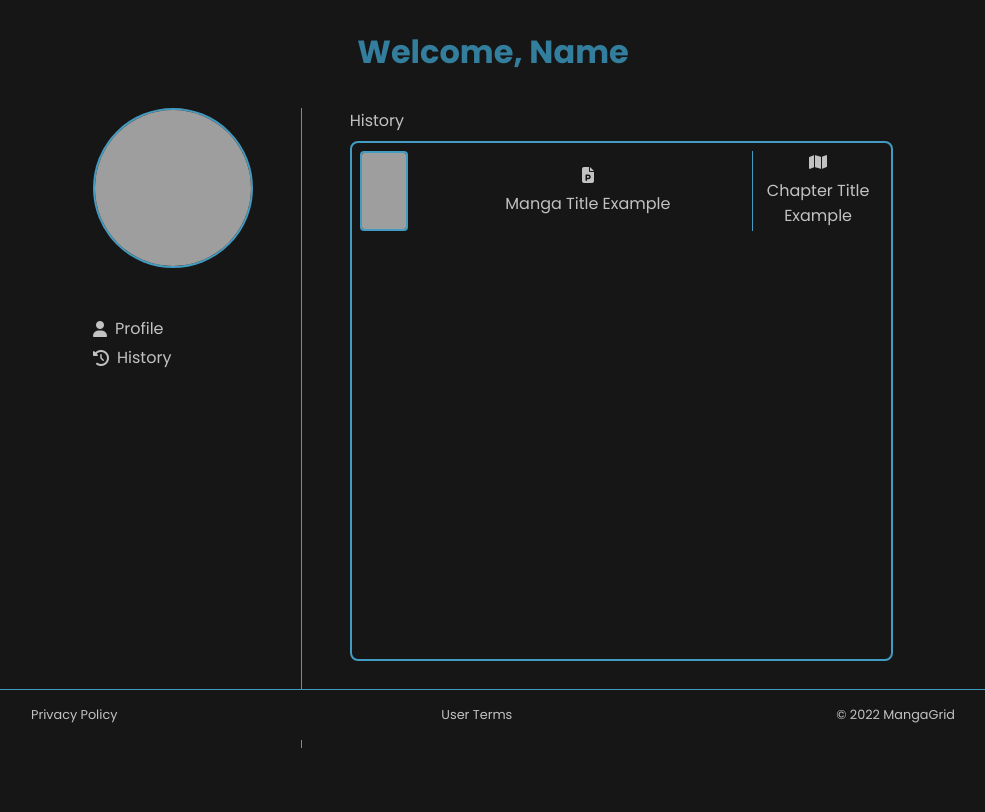
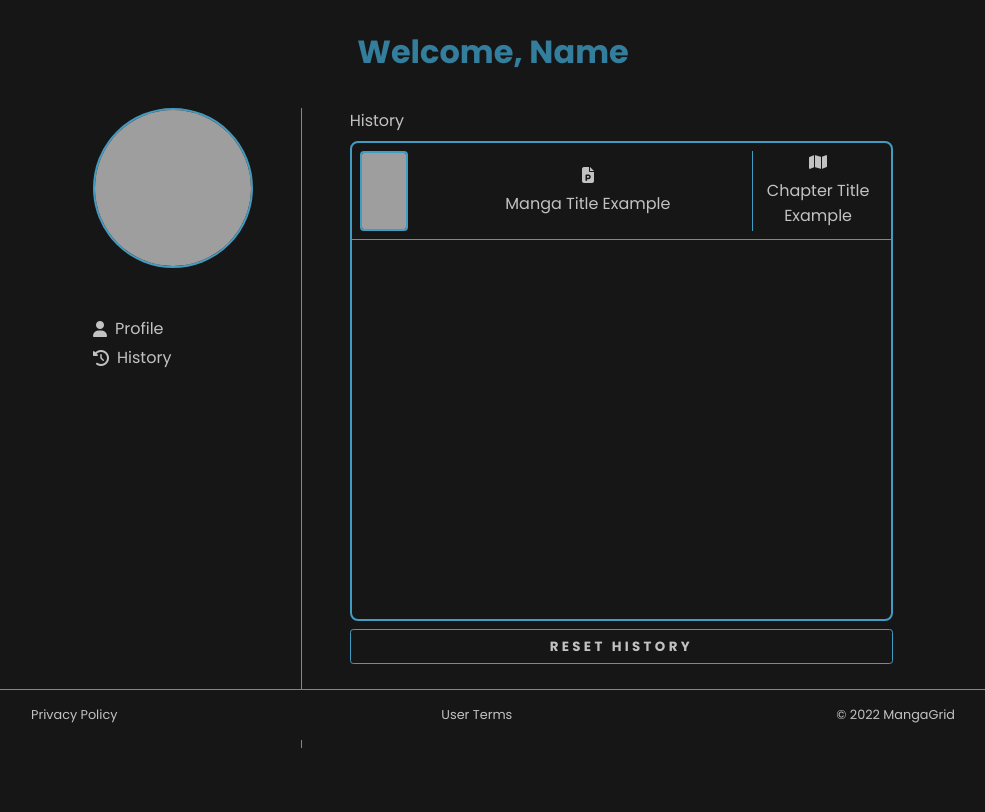
Before and after one commit to itz-dude/MangaGrid, a Flask app: page /profile/history in a window 1280 px wide. Shown: the part 60-872 px from the top of the page, without its empty margins (147-1132 px from the left). Run offline with Flask 2, Linux system fonts and the light colour scheme; the visitor is signed in with stand-in values (Sample User, id 1); data comes from the database, SQL or seed files in the repository; data that the repository does not hold is empty; some libraries are stand-ins or nearby versions; grey boxes are pictures that could not be loaded.

Commit message:
Some fixes.
- History now only store view chapter.
- History now has a reset button.
- Favorites show a message when theres no favorites.

```diff
--- a/persistent/interact.py
+++ b/persistent/interact.py
@@ -44,8 +44,8 @@ class Database():
 if __name__ == '__main__':
     db = Database()
 
-    db.sql_cmd('UPDATE users set main_page = "/latest_updates"')
-    db.sql_cmd('SELECT * FROM users where username = "Administrator"')
+    db.sql_cmd('UPDATE users set password = "pbkdf2:sha256:260000$U9QuSUv3pLOCxf9P$cf893711b54e3f27f667f101baf6e28c15839012b3d55462f917d663af30170a" where username = "randomUser"')
+    db.sql_cmd('SELECT email FROM users')
 
     # db.read_table_names()
     # db.sql_cmd('DROP TABLE alembic_version')
--- a/static/css/main.css
+++ b/static/css/main.css
@@ -1671,6 +1671,7 @@ section .container .profile-row .right-panel .row ul li {
   height: fit-content;
   width: 100%;
   padding: 0.5em;
+  border-bottom: 1px solid #429bc1;
 }
 section .container .profile-row .right-panel .row ul li .manga-div {
   display: flex;
@@ -1718,7 +1719,20 @@ section .container .profile-row .right-panel .row ul li .favorite-section .card-
   text-align: left;
 }
 section .container .profile-row .right-panel .row ul li + li {
-  border-top: 1px solid #429bc1;
+  border-bottom: none;
+}
+section .container .profile-row .right-panel .row #historyContainer {
+  height: 60vh;
+}
+section .container .profile-row .right-panel .row #resetHistory {
+  font-weight: bold;
+  text-transform: uppercase;
+  letter-spacing: 0.25em;
+  transition: background-color 0.25s, color 0.25s;
+}
+section .container .profile-row .right-panel .row #resetHistory:hover {
+  color: #161616;
+  background-color: #429bc1;
 }
 @media screen and (max-width: 768px) {
   section .container .profile-row {
@@ -1796,7 +1810,7 @@ section .container .profile-row .right-panel .row ul li + li {
     justify-content: flex-start;
     height: 65vh;
     width: 100%;
-    border: 2px solid #429bc1;
+    border: 1px solid #429bc1;
     border-radius: 0.5em;
     overflow-y: auto;
   }
@@ -1862,4 +1876,8 @@ section .container .row-fav #containerTarget {
 }
 section .container .row-fav #containerTarget .card-result .card-result-image {
   filter: opacity(0.5) blur(0);
+}
+section .container .row-fav #containerTarget p {
+  font-size: 1.25em;
+  color: #c2c2c2;
 }/*# sourceMappingURL=main.css.map */
--- a/static/css/tree/section/_favorite.scss
+++ b/static/css/tree/section/_favorite.scss
@@ -57,6 +57,11 @@
                     filter: opacity(0.5) blur(0);
                 }
             }
+
+            p {
+                font-size: 1.25em;
+                color: colors.$textColor;
+            }
         }
     }
 }
--- a/static/css/tree/section/_profile.scss
+++ b/static/css/tree/section/_profile.scss
@@ -154,6 +154,8 @@
 
                         padding: 0.5em;
 
+                        border-bottom: 1px solid colors.$themeColorSecondary;
+
                         .manga-div {
                             @include displays.flex(row, center, flex-start);
                             gap: 1em;
@@ -203,7 +205,24 @@
                     }
 
                     li + li {
-                        border-top: 1px solid colors.$themeColorSecondary;
+                        border-bottom: none;
+                    }
+                }
+
+                #historyContainer {
+                    height: 60vh;
+                }
+
+                #resetHistory {
+                    font-weight: bold;
+                    text-transform: uppercase;
+                    letter-spacing: 0.25em;
+
+                    transition: background-color 0.25s, color 0.25s;
+
+                    &:hover {
+                        color: colors.$backgroundColor;
+                        background-color: colors.$themeColorSecondary;
                     }
                 }
             }
@@ -284,7 +303,7 @@
                         height: 65vh;
                         width: 100%;
 
-                        border: 2px solid colors.$themeColorSecondary;
+                        border: 1px solid colors.$themeColorSecondary;
                         border-radius: 0.5em;
 
                         overflow-y: auto;
--- a/static/js/index.js
+++ b/static/js/index.js
@@ -723,10 +723,8 @@ class Profile {
 
         this.profileBehavior();
 
-        if (document.location.href.includes('profile/favorite')) {
-            // this.favoriteShow()
-        } else if (document.location.href.includes('profile/history')) {
-            this.historyShow()
+        if (document.location.href.includes('profile/history')) {
+            this.historyBehavior()
         }
     }
 
@@ -809,6 +807,25 @@ class Profile {
         }
     }
 
+    historyBehavior () {
+        $('#resetHistory').click(async () => {
+            let resp = await tools.asyncFetch(
+                'POST',
+                '/api/users/session/history/reset'
+            );
+
+            if (resp.status == 200) {
+                modals.alertMsg('OK!', resp.message);
+                $('.modal-close').remove()
+                setTimeout(() => {
+                    window.location.href = '/profile/history';
+                }, tools.timeError);
+            }
+        });
+
+        this.historyShow()
+    }
+
     async historyShow () {
         let resp = await tools.asyncFetch('GET','/api/users/session/history');
         let cardHistory = $('.li-target').clone();
@@ -883,7 +900,9 @@ class Favorites {
                 $('#containerTarget').append(cardClone);
                 $('.card-result').fadeIn(500);
             });
-        } else {
+        }
+
+        if (resp.data.length == 0) {
             $('#containerTarget').append(`
                 <div class="card" style="width: 100%;">
                     <div class="card-body" style="width: 100%; text-align: center;">
--- a/templates/index.html
+++ b/templates/index.html
@@ -1,7 +1,7 @@
 {% extends 'template.html' %}
 
 {% block title %}
-Home
+Latest Updates
 {% endblock %}
 
 {% block content %}
--- a/templates/profile.html
+++ b/templates/profile.html
@@ -75,6 +75,7 @@ Profile
                         </div>
                     </li>
                 </ul>
+                <button class="secondary-button" id="resetHistory">Reset history</button>
             </div>
             {% endif %}
         </div>
--- a/users/view.py
+++ b/users/view.py
@@ -229,7 +229,6 @@ def session_history():
 
 @users.route('/session/history/<manga_slug>')
 def session_history_manga(manga_slug):
-    # session['email'] = 'admin@admin.com'
     if 'email' in session:
         user = Users.query.filter_by(email=session['email']).first()
         try:
@@ -247,6 +246,26 @@ def session_history_manga(manga_slug):
                 raise Exception()
 
         except:
+            return jsonify(c_response(401, 'History not found'))
+
+    else:
+        return jsonify(c_response(401, 'Not logged in'))
+
+@users.route('/session/history/reset', methods = ['POST'])
+def session_history_reset():
+    if 'email' in session:
+        user = Users.query.filter_by(email=session['email']).first()
+
+        try:
+            History.query.filter_by(user_id = user.id).delete()
+            user.history = []
+            db.session.commit()
+
+            pprint(f'[i] Info: {request.path} - User {user.username} reset history.', 'green')
+            return jsonify(c_response(200, 'History reset'))
+
+        except Exception as e:
+            print(e)
             return jsonify(c_response(401, 'History not found'))
 
     else:
```
Also changed, not shown: manga/view.py (+20 -40 lines), users/models.py (+4 -3 lines), 1 other file.
